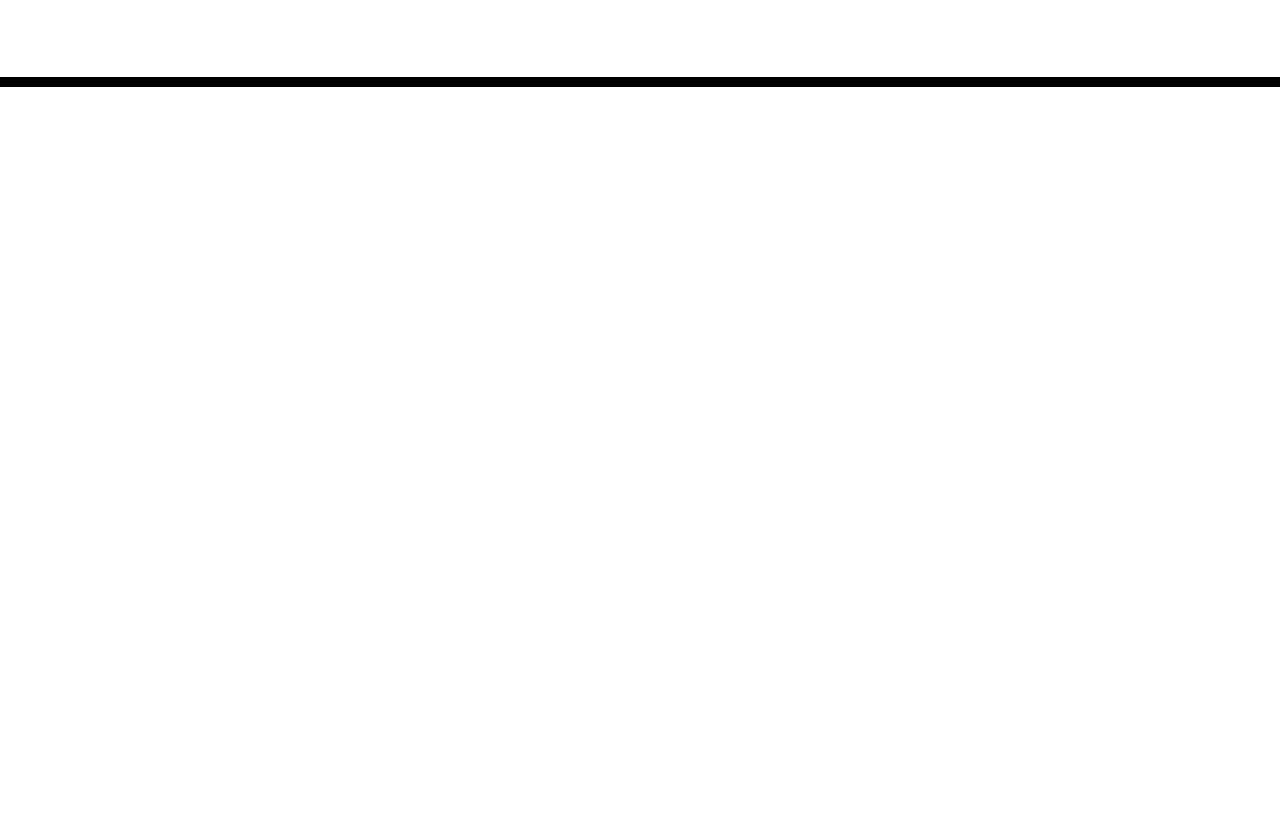
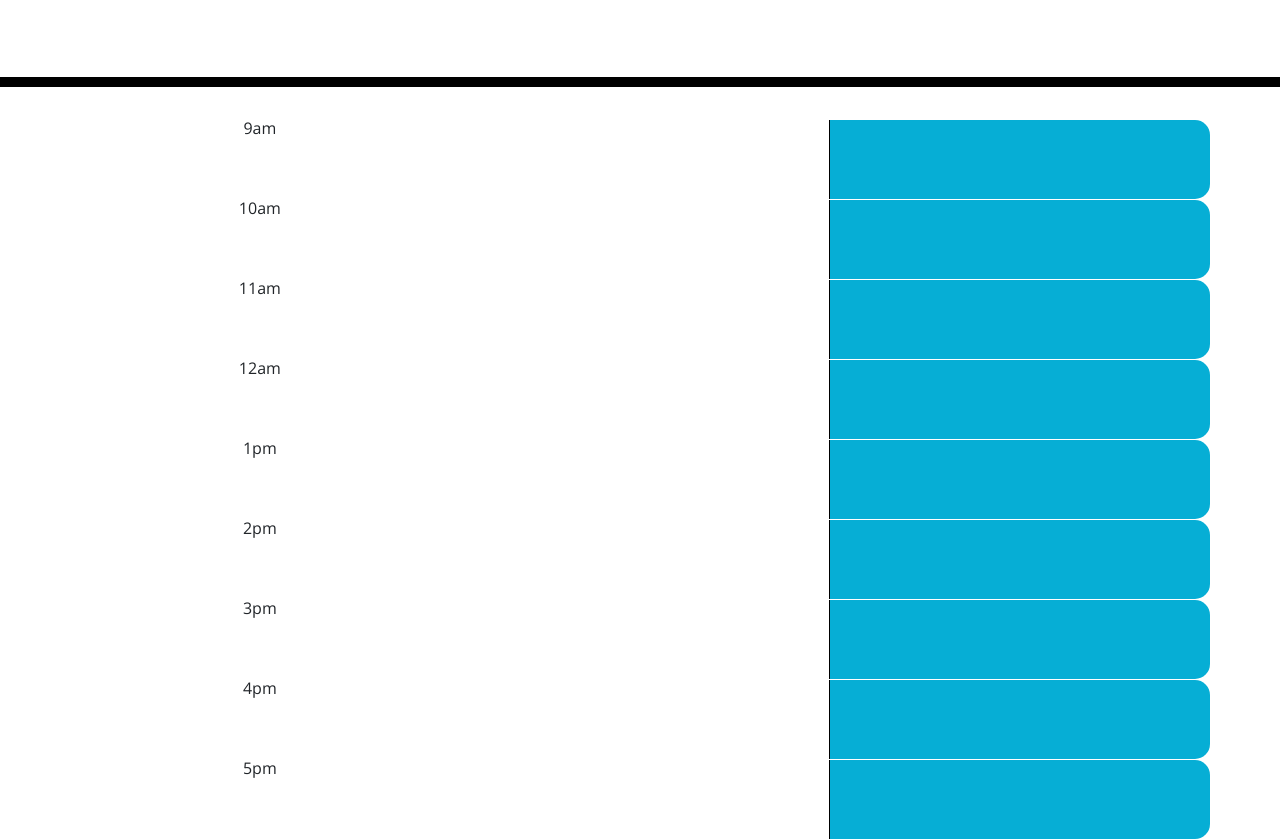
Before and after one commit to BABATEES/my-daily-planner-app, a plain HTML site: page index.html in a window 1280 px wide. Shown: the part 181-1020 px from the top of the page. Before the commit the page ends 800 px from the top, so only its background shows below. Drawn offline with nearby package versions, Linux system fonts and the light colour scheme.

Commit message:
pushed the timeblock code

```diff
--- a/index.html
+++ b/index.html
@@ -1,23 +1,14 @@
 <!DOCTYPE html>
 <html lang="en-gb">
+
 <head>
   <meta charset="UTF-8" />
   <meta name="viewport" content="width=device-width, initial-scale=1.0" />
   <meta http-equiv="X-UA-Compatible" content="ie=edge" />
-    <link
-      rel="stylesheet"
-      href="https://stackpath.bootstrapcdn.com/bootstrap/4.3.1/css/bootstrap.min.css"
-    />
-    <link
-      rel="stylesheet"
-      href="https://use.fontawesome.com/releases/v5.8.1/css/all.css"
-      integrity="sha384-50oBUHEmvpQ+1lW4y57PTFmhCaXp0ML5d60M1M7uH2+nqUivzIebhndOJK28anvf"
-      crossorigin="anonymous"
-    />
-    <link
-      href="https://fonts.googleapis.com/css?family=Open+Sans&display=swap"
-      rel="stylesheet"
-    />
+  <link rel="stylesheet" href="https://stackpath.bootstrapcdn.com/bootstrap/4.3.1/css/bootstrap.min.css" />
+  <link rel="stylesheet" href="https://use.fontawesome.com/releases/v5.8.1/css/all.css"
+    integrity="sha384-50oBUHEmvpQ+1lW4y57PTFmhCaXp0ML5d60M1M7uH2+nqUivzIebhndOJK28anvf" crossorigin="anonymous" />
+  <link href="https://fonts.googleapis.com/css?family=Open+Sans&display=swap" rel="stylesheet" />
   <link rel="stylesheet" href="style.css" />
   <title>Work Day Scheduler</title>
 </head>
@@ -30,10 +21,58 @@
   </header>
   <div class="container">
     <!-- Timeblocks go here -->
+    <div class="time-block">
+      <div class="row">
+        <div class="col my-col col-a1 colorstyle" id="9AM"> 9am </div>
+        <div class="col my-col col-a1 textarea"> </div>
+        <div class="col my-col col-a1 saveBtn"> </div>
+      </div>
+      <div class="row">
+        <div class="col my-col col-b1 colorstyle" id="10AM"> 10am </div>
+        <div class="col my-col col-b2 textarea"> </div>
+        <div class="col my-col col-b3 saveBtn"> </div>
+      </div>
+      <div class="row">
+        <div class="col my-col col-c1 colorstyle" id="11AM"> 11am </div>
+        <div class="col my-col col-a2 textarea"> </div>
+        <div class="col my-col col-a3 saveBtn"> </div>
+      </div>
+      <div class="row">
+        <div class="col col col-a1 colorstyle" id="12AM"> 12am </div>
+        <div class="col col col-a2 textarea"> </div>
+        <div class="col col col-a3 saveBtn"> </div>
+      </div>
+      <div class="row">
+        <div class="col my-col col-a1 colorstyle" id="1PM"> 1pm </div>
+        <div class="col my-col col-a2 textarea"> </div>
+        <div class="col my-col col-a3 saveBtn"> </div>
+      </div>
+      <div class="row">
+        <div class="col my-col col-a1 colorstyle" id="2PM"> 2pm </div>
+        <div class="col my-col col-a2 textarea"> </div>
+        <div class="col my-col col-a3 saveBtn"> </div>
+      </div>
+      <div class="row">
+        <div class="col my-col col-a1 colorstyle" id="3PM"> 3pm </div>
+        <div class="col my-col col-a2 textarea"> </div>
+        <div class="col my-col col-a3 saveBtn"> </div>
+      </div>
+      <div class="row">
+        <div class="col my-col col-a1 colorstyle" id="4PM"> 4pm </div>
+        <div class="col my-col col-a2 textarea"> </div>
+        <div class="col my-col col-a3 saveBtn"> </div>
+      </div>
+      <div class="row">
+        <div class="col my-col col-a1 colorstyle" id="5PM"> 5pm </div>
+        <div class="col my-col col-a2 textarea"> </div>
+        <div class="col my-col col-a3 saveBtn"> </div>
+      </div>
+    </div>
   </div>
 
   <script src="https://cdnjs.cloudflare.com/ajax/libs/jquery/3.2.1/jquery.min.js"></script>
   <script src="https://cdnjs.cloudflare.com/ajax/libs/moment.js/2.24.0/moment.min.js"></script>
   <script src="js\file.js"></script>
 </body>
+
 </html>
```
Also changed, not shown: js/file.js (line endings or trailing spaces). Lines whose indentation alone changed are shown as unchanged.
